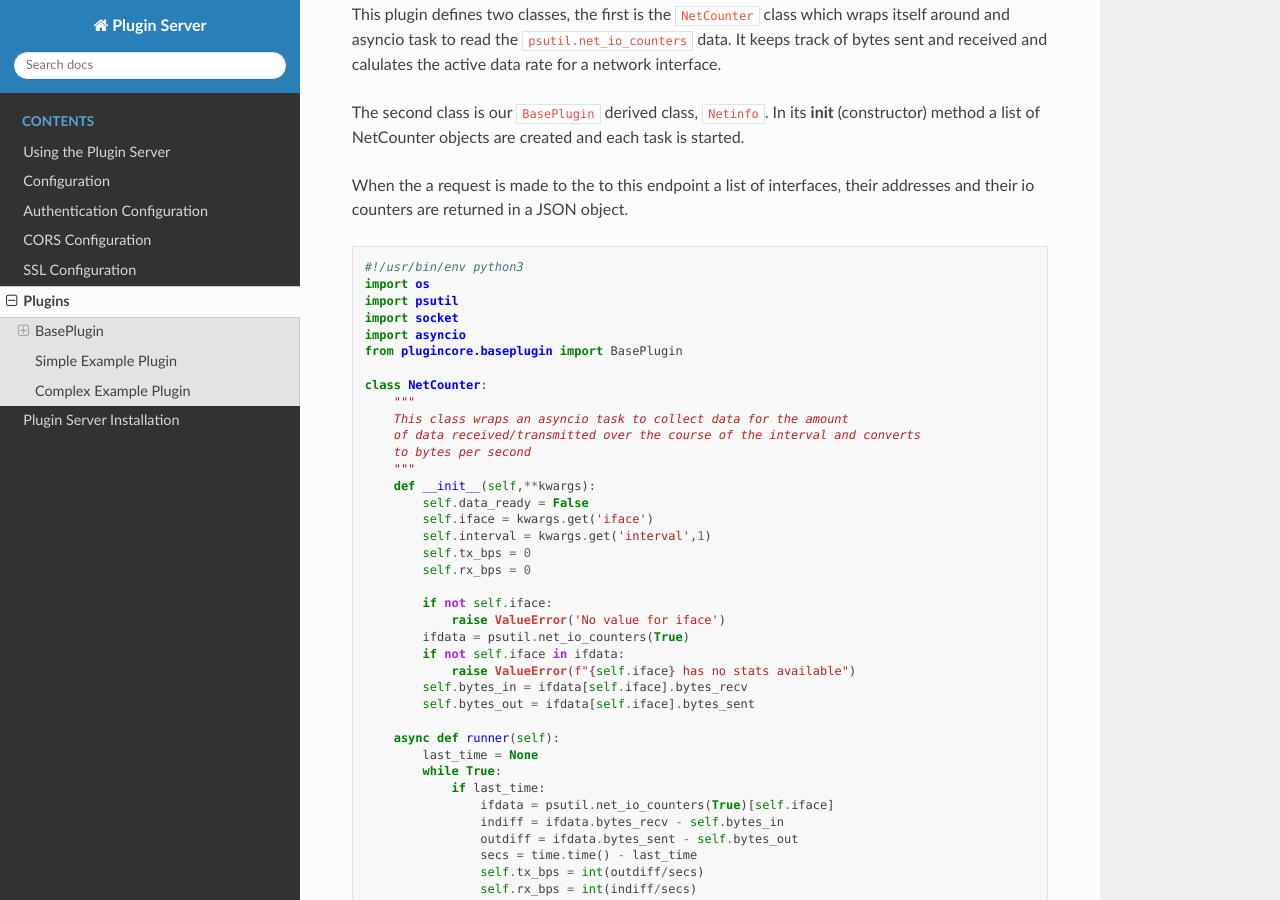
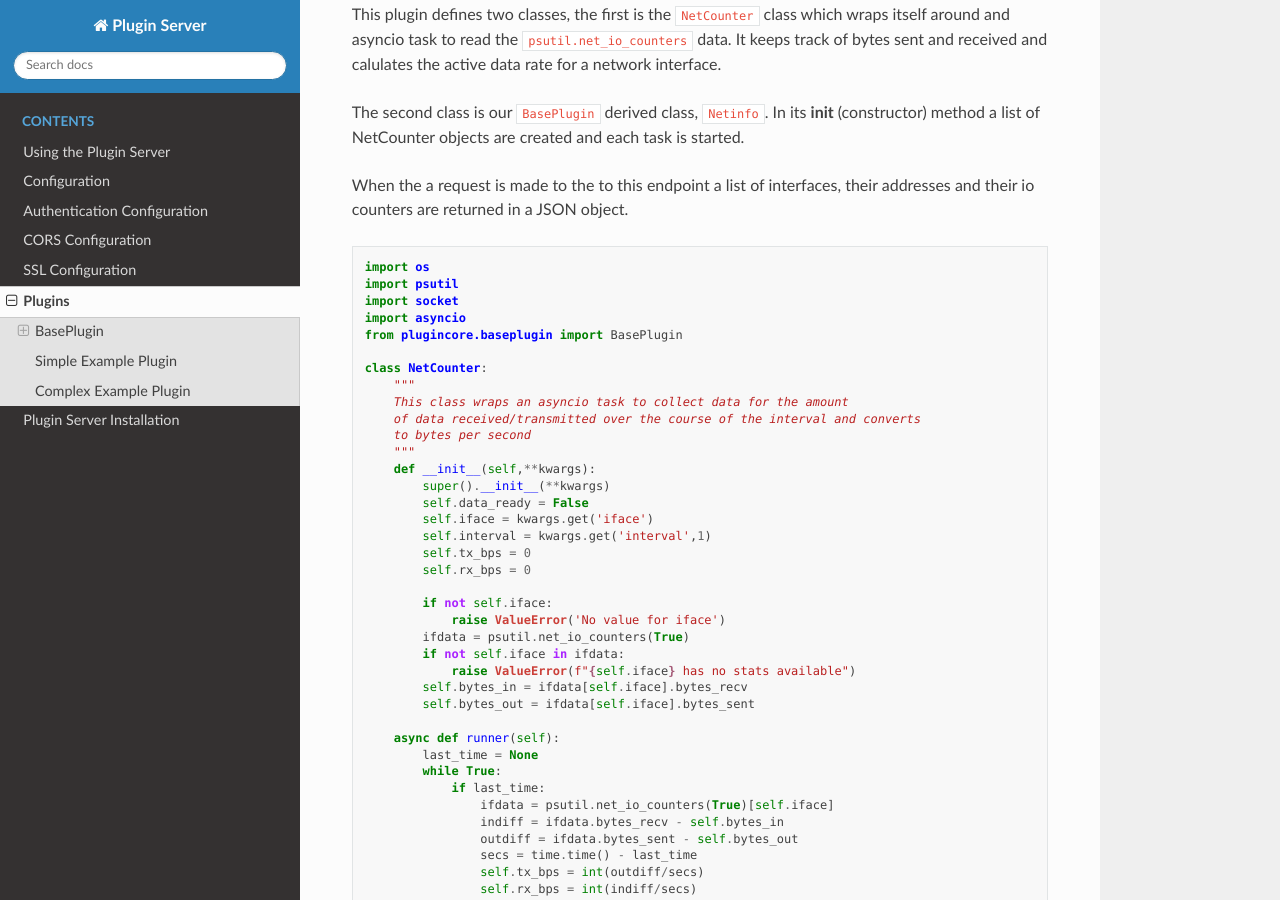
Before and after one commit to nicciniamh/pluginserver, a Sphinx documentation site: the page built from docs/Plugins.md, in a window 1280 px wide and 900 px high, scrolled down 1773 px. Built offline with Sphinx 7.4.7 and the Read the Docs theme 3.1.0, drawn with Linux system fonts in a browser that asks for light colours.

Commit message:
Cleaned up complex example

````diff
--- a/docs/Plugins.md
+++ b/docs/Plugins.md
@@ -48,7 +48,6 @@ The second class is our `BasePlugin` derived class, `Netinfo`. In its __init__ (
 When the a request is made to the to this endpoint a list of interfaces, their addresses and their io counters are returned in a JSON object.
 
 ```python
-#!/usr/bin/env python3
 import os
 import psutil
 import socket
@@ -62,6 +61,7 @@ class NetCounter:
     to bytes per second
     """
     def __init__(self,**kwargs):
+        super().__init__(**kwargs)
         self.data_ready = False
         self.iface = kwargs.get('iface')
         self.interval = kwargs.get('interval',1)
````
